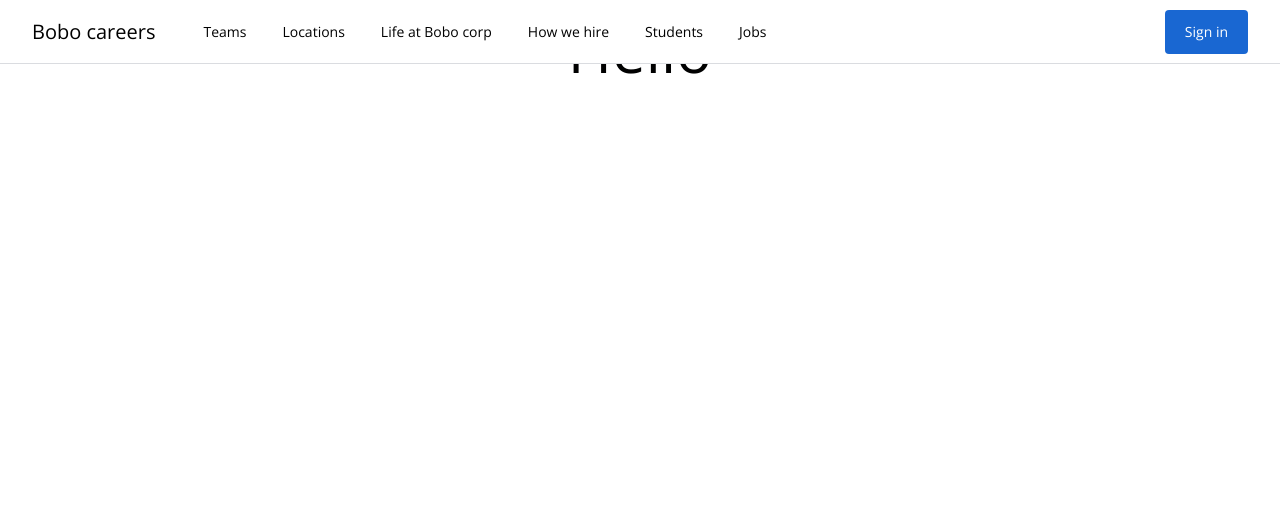
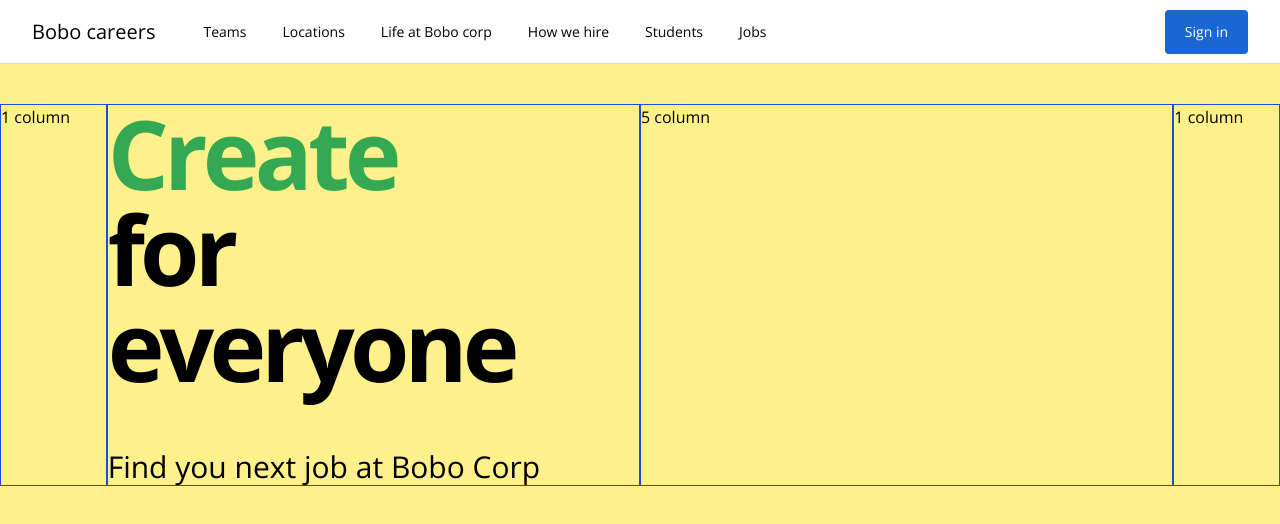
Before and after one commit to vladixcode/vue-google-careers-clone, a Vue app: page / in a window 1280 px wide. Shown: the top 524 px of the page. Built offline with nearby package versions, Linux system fonts and the light colour scheme.

Commit message:
Section 12
* Section 12 - Add TheHero, TheHedline components

* Move logic from component & do TDD approach

* End of Section 12

---------

Co-authored-by: Vladimir Ilic <v.ilic@sks365.com>

```diff
--- a/src/App.vue
+++ b/src/App.vue
@@ -1,17 +1,17 @@
 <template>
-  <div class="wrapper">
-    <h1 class="m-5 text-center text-6xl">Hello</h1>
-    <MainNav />
-  </div>
+  <main-nav />
+  <the-hero />
 </template>
 
 <script>
 import MainNav from '@/components/MainNav.vue'
+import TheHero from '@/components/TheHero.vue'
 
 export default {
   name: 'App',
   components: {
     MainNav,
+    TheHero,
   },
 }
 </script>
--- a/src/components/MainNav.vue
+++ b/src/components/MainNav.vue
@@ -1,5 +1,5 @@
 <template>
-  <header class="w-full text-sm">
+  <header :class="['w-full', 'text-sm', headerHeightClass]">
     <div class="fixed left-0 top-0 h-16 w-full bg-white">
       <div class="mx-auto flex h-full flex-nowrap border-b border-solid border-brand-gray-1 px-8">
         <a :href="url" class="flex h-full items-center text-xl">{{ company }}</a>
@@ -39,6 +39,14 @@ export default {
       isLoggedIn: false,
     }
   },
+  computed: {
+    headerHeightClass() {
+      return {
+        'h-16': !this.isLoggedIn,
+        'h-32': this.isLoggedIn,
+      }
+    },
+  },
   methods: {
     loginUser() {
       this.isLoggedIn = true
--- /dev/null
+++ b/src/components/TheHeadline.vue
@@ -0,0 +1,63 @@
+<template>
+  <section>
+    <h1 class="mb-14 text-8xl font-bold tracking-tighter">
+      <span :class="actionClasses">{{ action }}</span>
+      <br />
+      for everyone
+    </h1>
+    <h2 class="text-3xl font-light">Find you next job at Bobo Corp</h2>
+  </section>
+</template>
+
+<script>
+import nextElementInList from '@/utils/nextElementInList'
+
+export default {
+  name: 'TheHeadline',
+  data() {
+    return {
+      action: 'Build',
+      interval: null,
+    }
+  },
+  computed: {
+    actionClasses() {
+      return {
+        [this.action.toLowerCase()]: true,
+      }
+    },
+  },
+  created() {
+    this.changeTitle()
+  },
+  beforeUnmount() {
+    clearInterval(this.interval)
+  },
+  methods: {
+    changeTitle() {
+      this.interval = setInterval(() => {
+        const actions = ['Build', 'Create', 'Design', 'Code']
+        this.action = nextElementInList(actions, this.action)
+      }, 3000)
+    },
+  },
+}
+</script>
+
+<style scoped>
+.build {
+  color: #1a73e8;
+}
+
+.create {
+  color: #34a853;
+}
+
+.design {
+  color: #f9ab00;
+}
+
+.code {
+  color: #d93025;
+}
+</style>
--- /dev/null
+++ b/src/components/TheHero.vue
@@ -0,0 +1,25 @@
+<template>
+  <main>
+    <section class="flex h-screen flex-col bg-yellow-200 pb-20 pt-10">
+      <div class="grid grid-cols-12">
+        <div class="col-span-1 col-start-1 border border-blue-700">1 column</div>
+        <div class="col-span-5 col-start-2 border border-blue-700">
+          <the-headline />
+        </div>
+        <div class="col-span-5 col-start-7 border border-blue-700">5 column</div>
+        <div class="col-span-1 col-start-12 border border-blue-700">1 column</div>
+      </div>
+    </section>
+  </main>
+</template>
+
+<script>
+import TheHeadline from '@/components/TheHeadline.vue'
+
+export default {
+  name: 'TheHero',
+  components: {
+    TheHeadline,
+  },
+}
+</script>
--- /dev/null
+++ b/src/utils/nextElementInList.js
@@ -0,0 +1,7 @@
+const nextElementInList = (list, currentValue) => {
+  const currentValueIndex = list.indexOf(currentValue)
+  const nextValueIndex = (currentValueIndex + 1) % list.length
+  return list[nextValueIndex]
+}
+
+export default nextElementInList
```
Also changed, not shown: tests/setup.js (+1 -1 lines), 2 other files (tests, documents, lock files or other folders).
